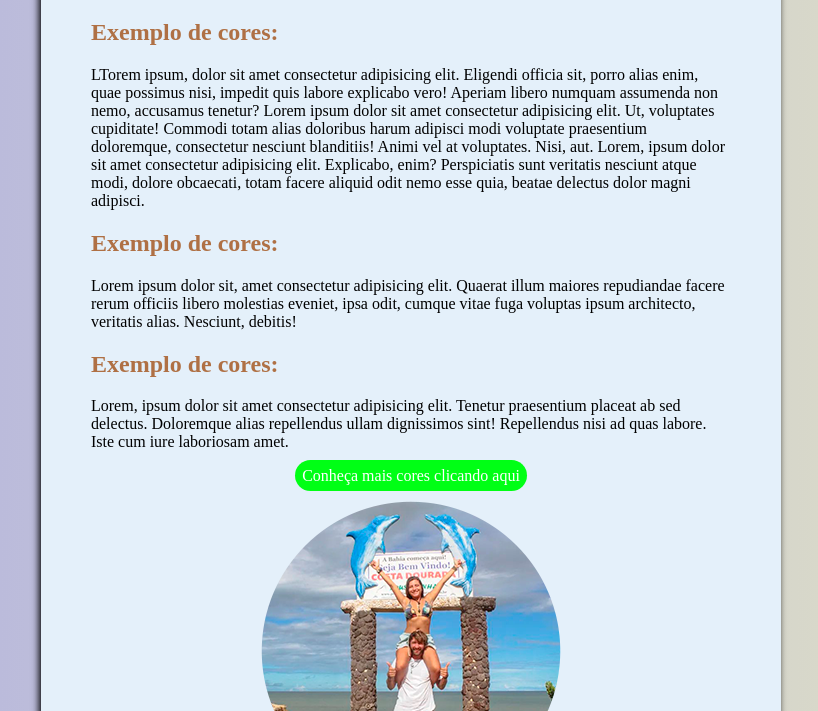
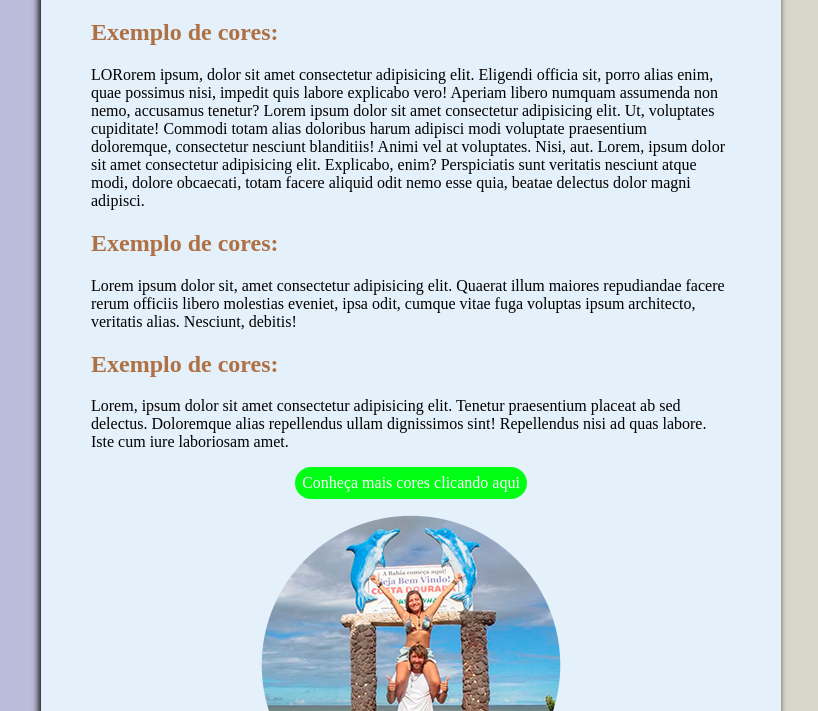
Before and after one commit to zSheepYT/.com, a plain HTML site: page index.html in a window 1280 px wide. Shown: the part 89-800 px from the top of the page, without its empty margins (229-1047 px from the left). Drawn offline with Linux system fonts and the light colour scheme.

Commit message:
index.html

```diff
--- a/index.html
+++ b/index.html
@@ -57,6 +57,7 @@
             margin: auto;
             width: auto;
             transition: transform 0.2s;
+            display: flex;
         }
     button:active {
     transform: scale(0.95);
@@ -107,7 +108,7 @@
     <main>
         <h1>Exemplo de Site</h1>
         <h2 >Exemplo de cores:</h2>
-        <p class="p2">LTorem ipsum, dolor sit amet consectetur adipisicing elit. Eligendi officia sit, porro alias enim, quae possimus nisi, impedit quis labore explicabo vero! Aperiam libero numquam assumenda non nemo, accusamus tenetur? Lorem ipsum dolor sit amet consectetur adipisicing elit. Ut, voluptates cupiditate! Commodi totam alias doloribus harum adipisci modi voluptate praesentium doloremque, consectetur nesciunt blanditiis! Animi vel at voluptates. Nisi, aut. Lorem, ipsum dolor sit amet consectetur adipisicing elit. Explicabo, enim? Perspiciatis sunt veritatis nesciunt atque modi, dolore obcaecati, totam facere aliquid odit nemo esse quia, beatae delectus dolor magni adipisci.</p>
+        <p class="p2">LORorem ipsum, dolor sit amet consectetur adipisicing elit. Eligendi officia sit, porro alias enim, quae possimus nisi, impedit quis labore explicabo vero! Aperiam libero numquam assumenda non nemo, accusamus tenetur? Lorem ipsum dolor sit amet consectetur adipisicing elit. Ut, voluptates cupiditate! Commodi totam alias doloribus harum adipisci modi voluptate praesentium doloremque, consectetur nesciunt blanditiis! Animi vel at voluptates. Nisi, aut. Lorem, ipsum dolor sit amet consectetur adipisicing elit. Explicabo, enim? Perspiciatis sunt veritatis nesciunt atque modi, dolore obcaecati, totam facere aliquid odit nemo esse quia, beatae delectus dolor magni adipisci.</p>
         <h2>Exemplo de cores:</h2>
         <p class="p2">Lorem ipsum dolor sit, amet consectetur adipisicing elit. Quaerat illum maiores repudiandae facere rerum officiis libero molestias eveniet, ipsa odit, cumque vitae fuga voluptas ipsum architecto, veritatis alias. Nesciunt, debitis!</p>
         <h2>Exemplo de cores:</h2>
```
